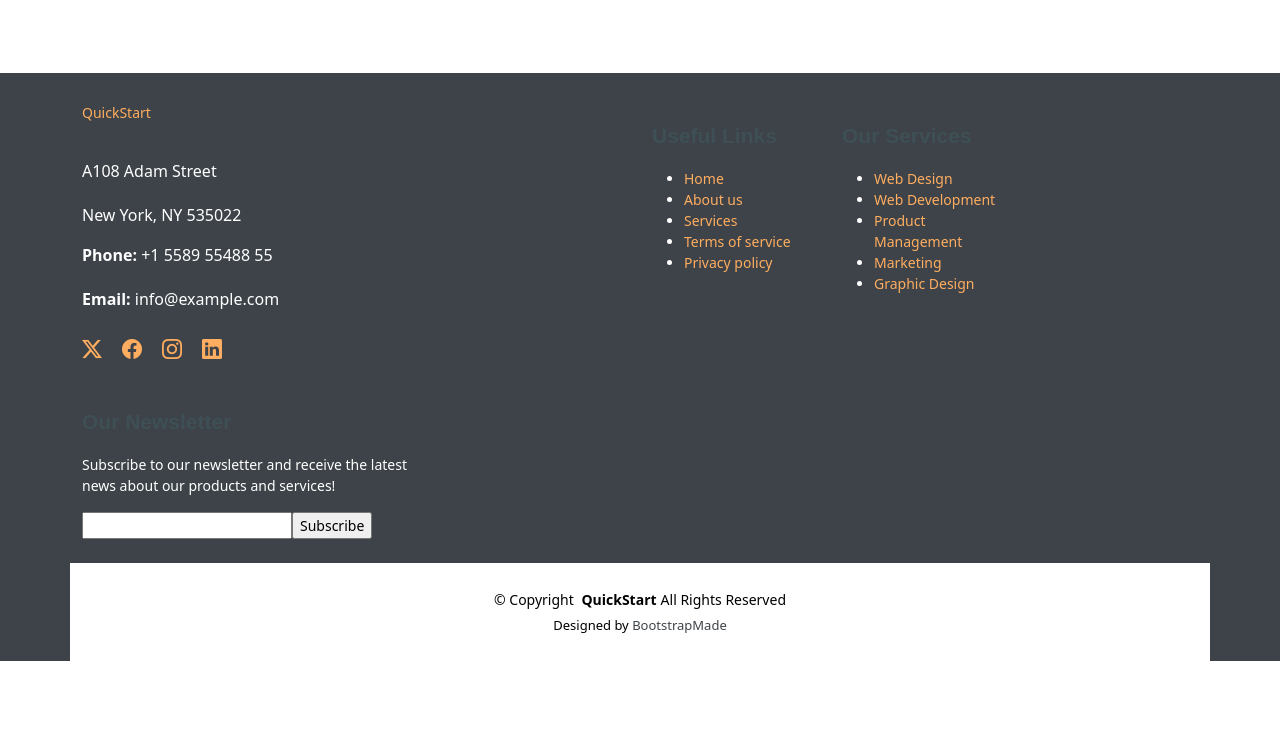
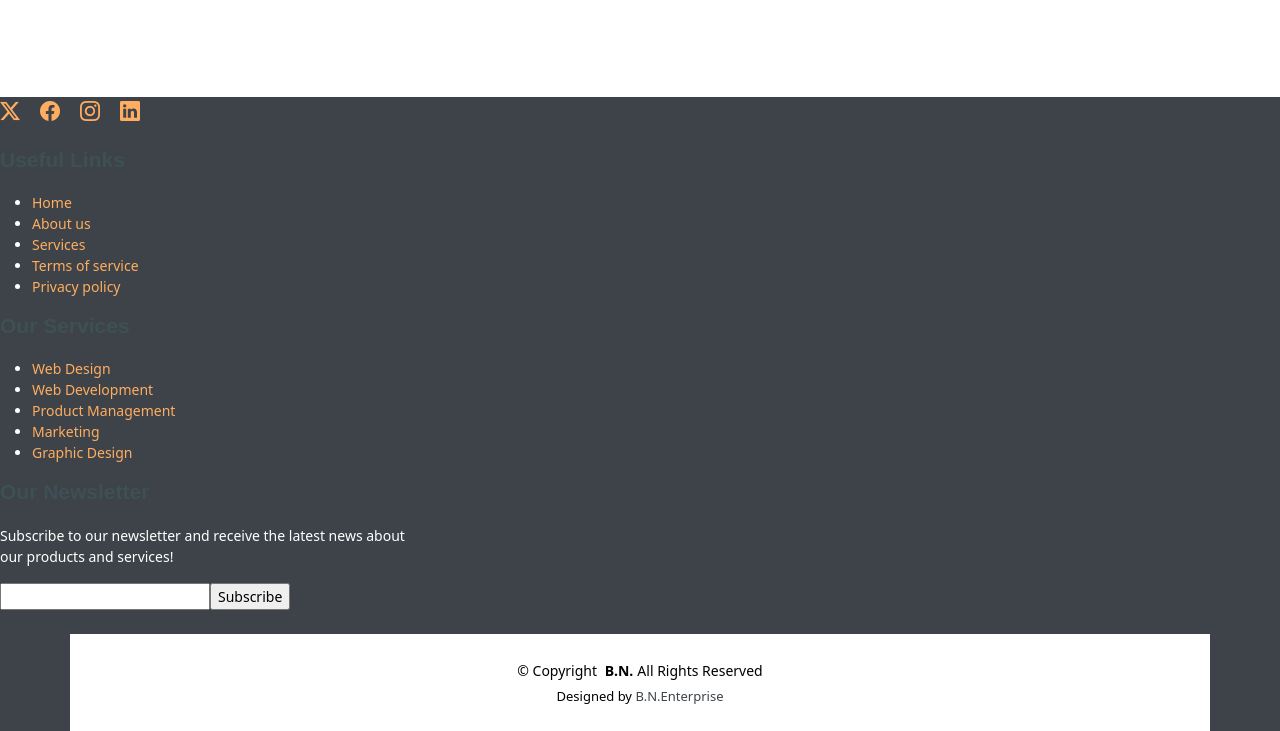
Before and after one commit to Admin-coredensity/bn-techpack-automation, a website: page service-details.html in a window 1280 px wide. Shown: the part 759-1490 px from the top of the page. Before the commit the page ends 1420 px from the top, so only its background shows below. Drawn offline with Linux system fonts and the light colour scheme.

Commit message:
address chnged

```diff
--- a/service-details.html
+++ b/service-details.html
@@ -161,18 +161,7 @@
 
   <footer id="footer" class="footer position-relative light-background">
 
-    <div class="container footer-top">
-      <div class="row gy-4">
-        <div class="col-lg-4 col-md-6 footer-about">
-          <a href="index.html" class="logo d-flex align-items-center">
-            <span class="sitename">QuickStart</span>
-          </a>
-          <div class="footer-contact pt-3">
-            <p>A108 Adam Street</p>
-            <p>New York, NY 535022</p>
-            <p class="mt-3"><strong>Phone:</strong> <span>+1 5589 55488 55</span></p>
-            <p><strong>Email:</strong> <span>info@example.com</span></p>
-          </div>
+
           <div class="social-links d-flex mt-4">
             <a href=""><i class="bi bi-twitter-x"></i></a>
             <a href=""><i class="bi bi-facebook"></i></a>
@@ -218,13 +207,13 @@
     </div>
 
     <div class="container copyright text-center mt-4">
-      <p>© <span>Copyright</span> <strong class="px-1 sitename">QuickStart</strong><span>All Rights Reserved</span></p>
+      <p>© <span>Copyright</span> <strong class="px-1 sitename">B.N.</strong><span>All Rights Reserved</span></p>
       <div class="credits">
         <!-- All the links in the footer should remain intact. -->
         <!-- You can delete the links only if you've purchased the pro version. -->
         <!-- Licensing information: https://bootstrapmade.com/license/ -->
         <!-- Purchase the pro version with working PHP/AJAX contact form: [buy-url] -->
-        Designed by <a href="https://bootstrapmade.com/">BootstrapMade</a>
+        Designed by <a href="https://bootstrapmade.com/">B.N.Enterprise</a>
       </div>
     </div>
 
```
